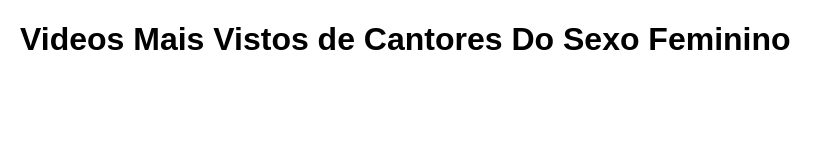
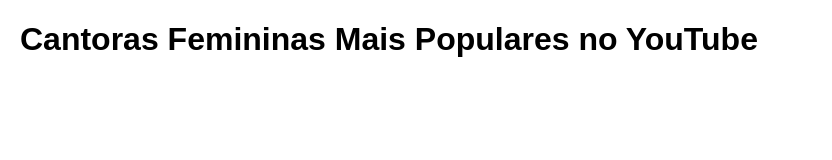
Before and after one commit to ruicirilo/MostviewedVideos-By-Female-Artists, a plain HTML site: page templates/index.html in a window 1280 px wide. Shown: the whole page, without its empty margins (0-832 px from the left). Drawn offline with nearby package versions, Linux system fonts and the light colour scheme; no server answers.

Commit message:
Update index.html

```diff
--- a/templates/index.html
+++ b/templates/index.html
@@ -26,7 +26,7 @@
     </style>
 </head>
 <body>
-    <h1>Videos Mais Vistos de Cantores Do Sexo Feminino</h1>
+    <h1>Cantoras Femininas Mais Populares no YouTube</h1>
     <table id="results-table" style="display:none;">
         <thead>
             <tr>
```
